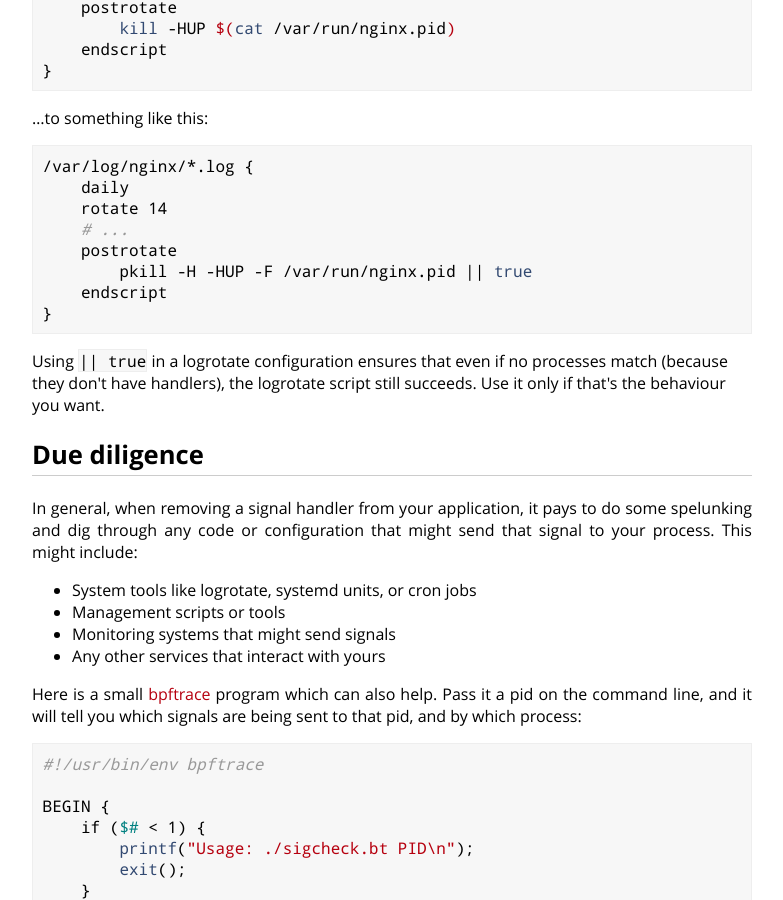
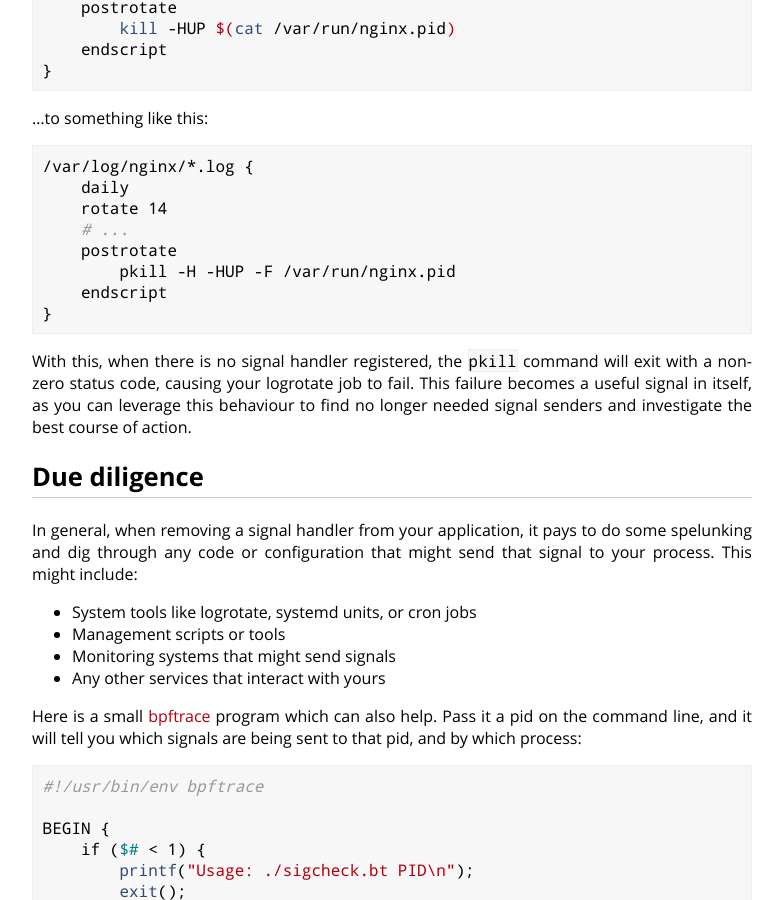
Before and after one commit to cdown/chrisdown.name, a Jekyll site: the page built from _posts/2025-05-13-safer-signal-sending-with-pkill-require-handler.md, in a window 1280 px wide and 900 px high, scrolled down 6662 px. Shown: the whole window, without its empty margins (248-1031 px from the left). Built offline with Jekyll 4.4.1, drawn with Linux system fonts in a browser that asks for light colours; some of the changed text lies outside the part shown.

Commit message:
rh post: Remove true from logrotate

```diff
--- a/_posts/2025-05-13-safer-signal-sending-with-pkill-require-handler.md
+++ b/_posts/2025-05-13-safer-signal-sending-with-pkill-require-handler.md
@@ -367,16 +367,16 @@ For example, you can audit your `/etc/logrotate.d/` directory and update any
     rotate 14
     # ...
     postrotate
-        pkill -H -HUP -F /var/run/nginx.pid || true
+        pkill -H -HUP -F /var/run/nginx.pid
     endscript
 }
 {% endhighlight %}
 
-{% sidenote %}
-Using `|| true` in a logrotate configuration ensures that even if no processes
-match (because they don't have handlers), the logrotate script still succeeds.
-Use it only if that's the behaviour you want.
-{% endsidenote %}
+With this, when there is no signal handler registered, the `pkill` command will
+exit with a non-zero status code, causing your logrotate job to fail. This
+failure becomes a useful signal in itself, as you can leverage this behaviour
+to find no longer needed signal senders and investigate the best course of
+action.
 
 ## Due diligence
 
@@ -445,8 +445,8 @@ issues -- signals still have many other problems as detailed in my previous
 article -- but for systems where signals can't be entirely avoided, this flag
 adds a meaningful layer of protection.
 
-In terms of eliminating the straggling callers in our production environment,
-we've found that a combined strategy works best:
+In terms of eliminating the straggling signal senders in our production
+environment, we've found that a combined strategy works best:
 
 - Using `pkill -H` as a safety net when setting up signal senders
 - Monitoring and providing data around signal use through eBPF
```
